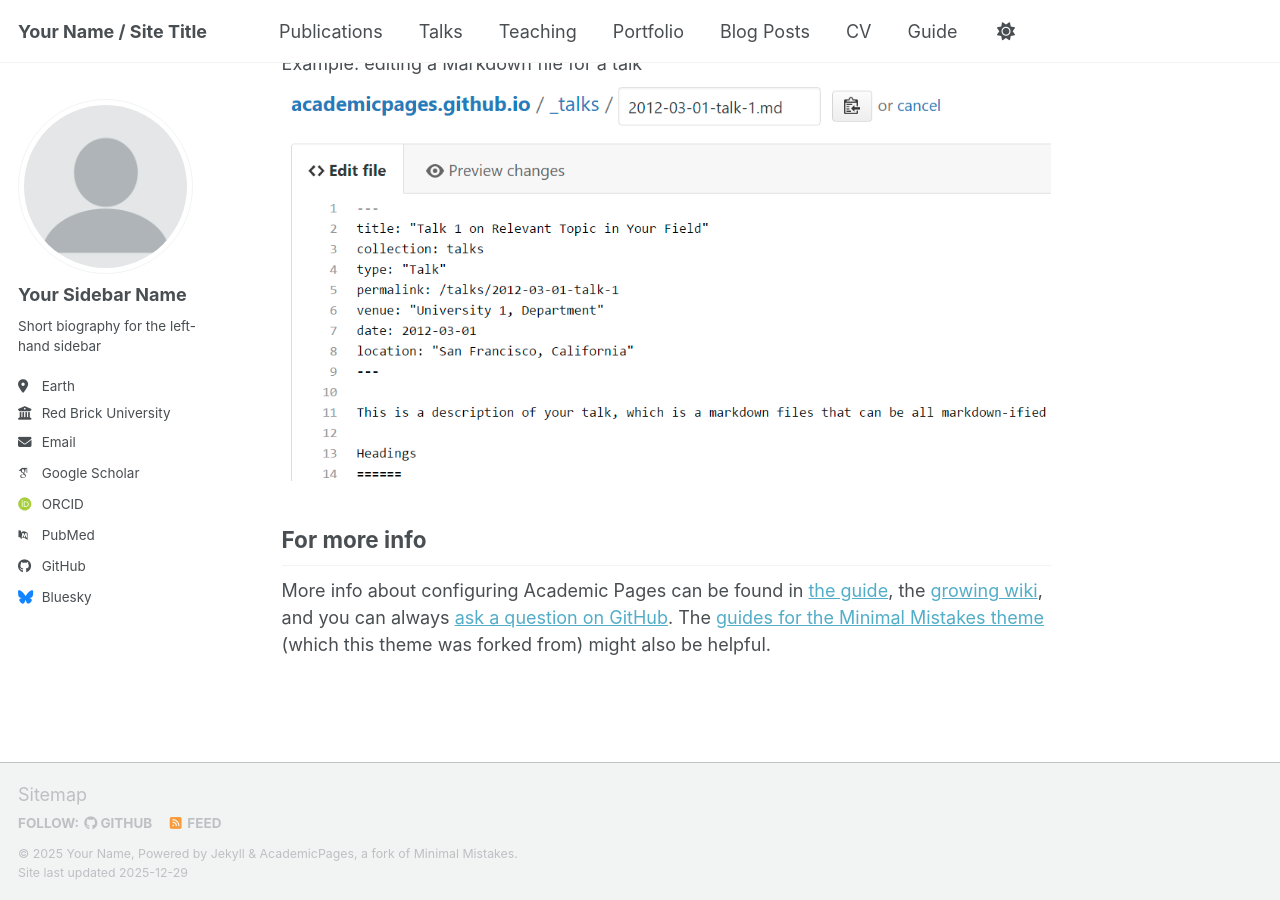
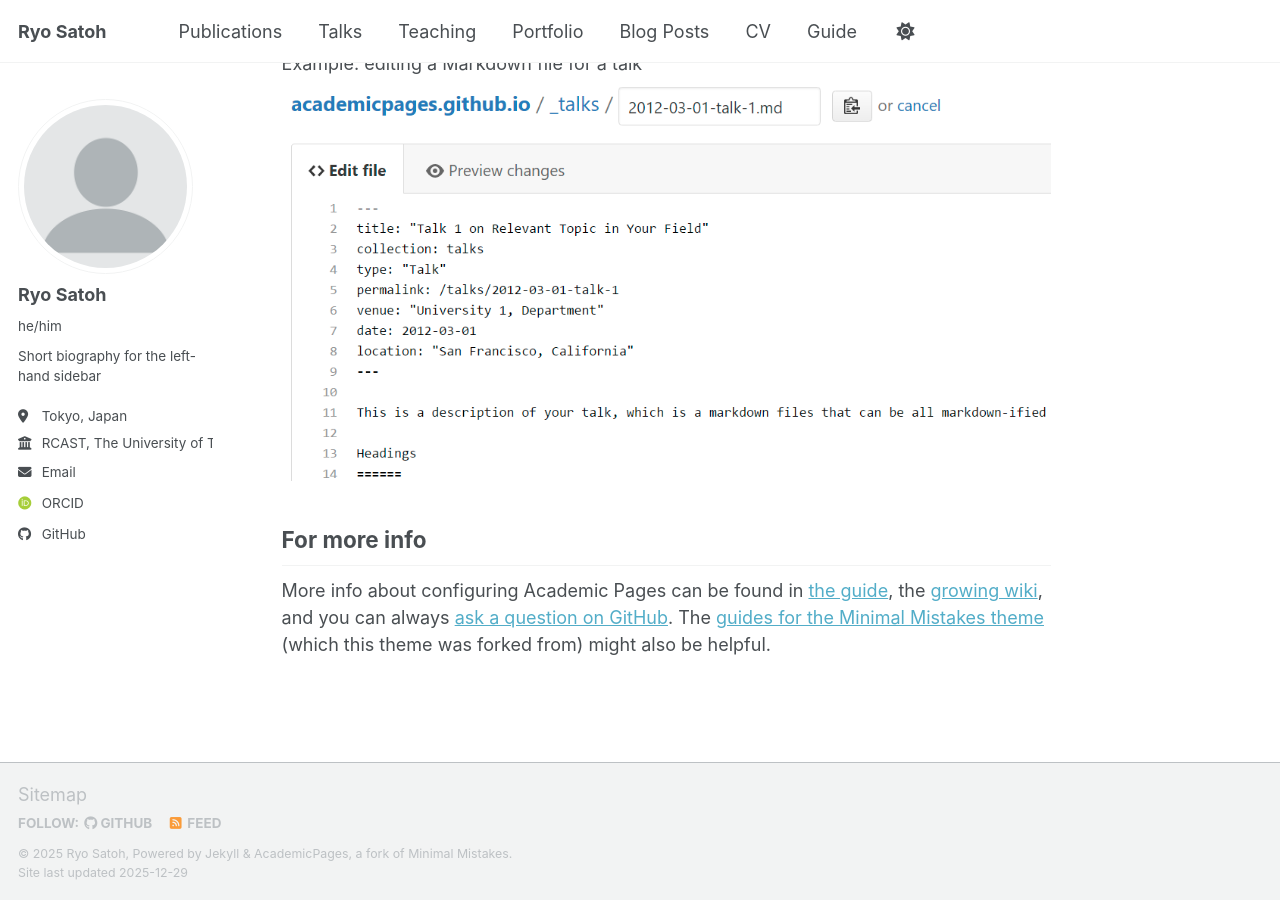
Before and after one commit to ryosatoh/ryosatoh.github.io, a Jekyll site: the page built from _pages/about.md, in a window 1280 px wide and 900 px high, scrolled down 2718 px. Built offline with Jekyll 4.4.1, drawn with Linux system fonts in a browser that asks for light colours; some web fonts are replaced; a script bundle is joined from its source files by our own code; library files that are not in the unit come from our copies.

Commit message:
Update _config.yml
Replace basic default  variables with ones about myself

```diff
--- a/_config.yml
+++ b/_config.yml
@@ -9,11 +9,11 @@
 # Basic Site Settings
 locale                   : "en-US"
 site_theme               : "default" # the available themes options are "default", "air", "sunrise", "mint", "dirt" and "contrast"
-title                    : "Your Name / Site Title"
+title                    : "Ryo Satoh"
 title_separator          : "-"
-name                     : &name "Your Name"
-description              : &description "Your Name's academic portfolio"   # Update this with a general description of your site, this is the default if not overridden by a page
-url                      : https://academicpages.github.io # The base hostname & protocol for your site e.g. "https://[your GitHub username].github.io",
+name                     : &name "Ryo Satoh"
+description              : &description "Ryo Satoh's academic portfolio"   # Update this with a general description of your site, this is the default if not overridden by a page
+url                      : https://ryosatoh.github.io # The base hostname & protocol for your site e.g. "https://[your GitHub username].github.io",
                                                            # or if you already have some other page hosted on Github then use "https://[your GitHub username].github.io/[Your Repo Name]"
 baseurl                  : "" # the subpath of your site, e.g. "/blog"
 repository               : "academicpages/academicpages.github.io"
@@ -24,24 +24,24 @@
 author:
   # Biographic information
   avatar           : "profile.png"
-  name             : "Your Sidebar Name"
-  pronouns         : # example: "she/her"
+  name             : "Ryo Satoh"
+  pronouns         : "he/him"
   bio              : "Short biography for the left-hand sidebar"
-  location         : "Earth"
-  employer         : "Red Brick University"
+  location         : "Tokyo, Japan"
+  employer         : "RCAST, The University of Tokyo"
   uri              : # URL
-  email            : "none@example.org"
+  email            : "ryosatoh@atmos.rcast.u-tokyo.ac.jp"
 
   # Academic websites
   academia         : # URL
   arxiv            : # URL - Update with the correct link to your profile
-  googlescholar    : "https://scholar.google.com/citations?user=PS_CX0AAAAAJ"
+  googlescholar    : # "https://scholar.google.com/citations?user=PS_CX0AAAAAJ"
   inspire-hep      : # URL
   impactstory      : # URL
-  orcid            : "https://orcid.org/yourorcidurl"
+  orcid            : "https://orcid.org/0009-0000-6795-9206"
   semantic         : # URL
   ssrn             : # URL
-  pubmed           : "https://www.ncbi.nlm.nih.gov/pubmed/?term=john+snow"
+  pubmed           : # "https://www.ncbi.nlm.nih.gov/pubmed/?term=john+snow"
   researchgate     : # URL
   scopus           : # URL
   zotero           : # URL
@@ -51,13 +51,13 @@
   bitbucket        : # Username - Update with your username on the site
   codepen          : # Username
   dribbble         : # Username
-  github           : "academicpages"
+  github           : "ryosatoh"
   kaggle           : # Username
   stackoverflow    : # User number or user number and name (i.e., use "1" or "1/jeff-atwood")
 
   # Social media
   artstation       : # Username
-  bluesky          : "bsky.app" # Replace this with you Bluesky username
+  bluesky          : # "bsky.app" # Replace this with you Bluesky username
   facebook         : # Username
   flickr           : # Username
   foursquare       : # Username
```
